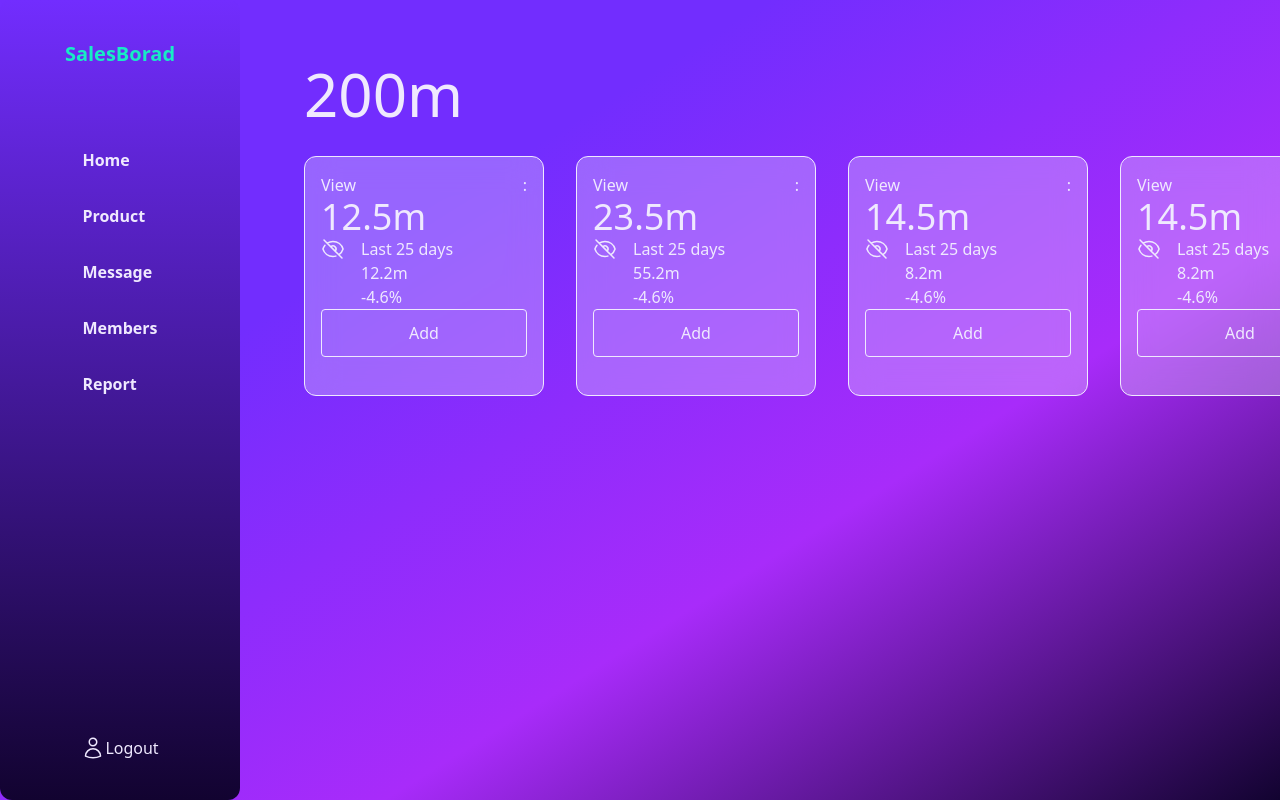
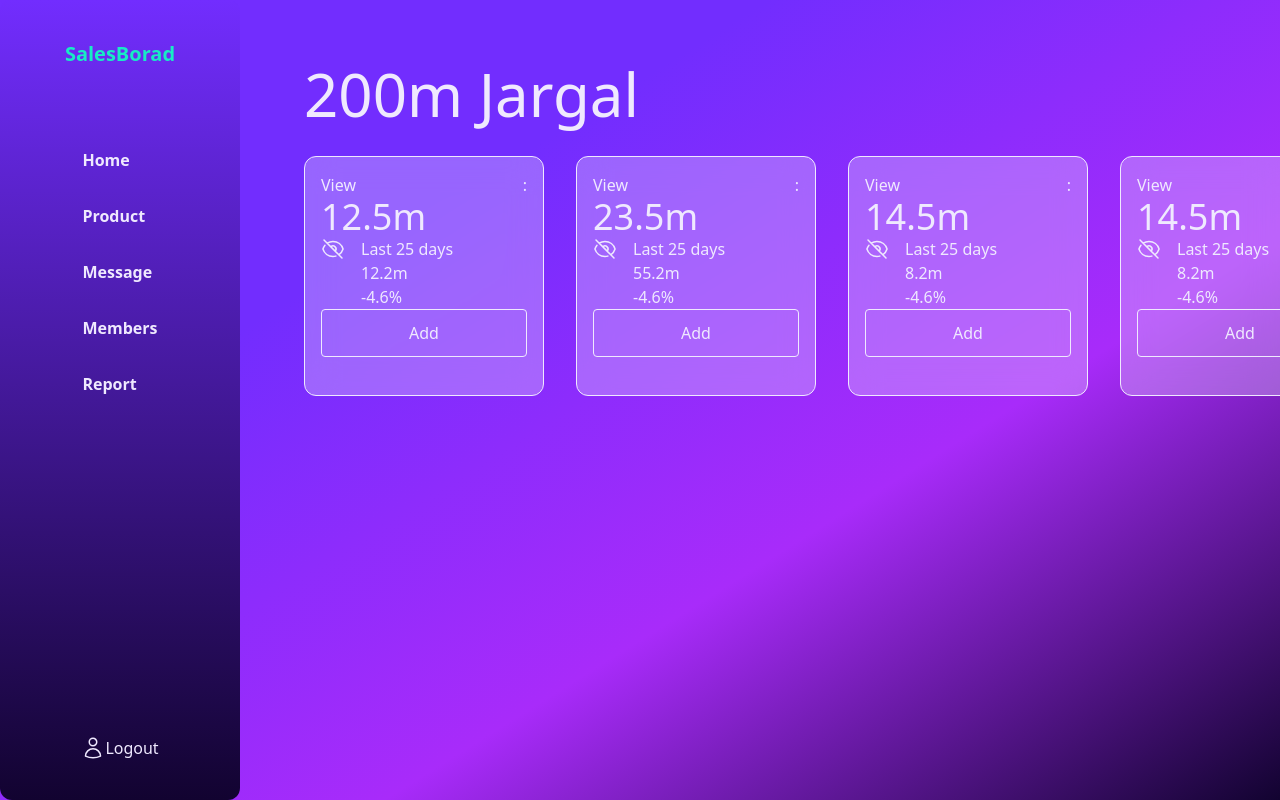
Before and after one commit to notestyle/component-tutorial, a Next.js app: page / in a window 1280 px wide. Shown: the top 800 px of the page. Built offline with nearby package versions, Linux system fonts and the light colour scheme.

Commit message:
erka neree bichev

```diff
--- a/src/pages/index.js
+++ b/src/pages/index.js
@@ -8,7 +8,7 @@ export default function Home() {
       <SideBar />
 
       <div className="w-full h-full ml-60 p-16 text-white">
-        <div className="text-6xl">200m</div>
+        <div className="text-6xl">200m Jargal</div>
         <div className="flex gap-8 w-full mt-8">
           <Cart number={12.5} lastNumber={12.2} percentage={-4.6} />
           <Cart number={23.5} lastNumber={55.2} percentage={-4.6} />
```
